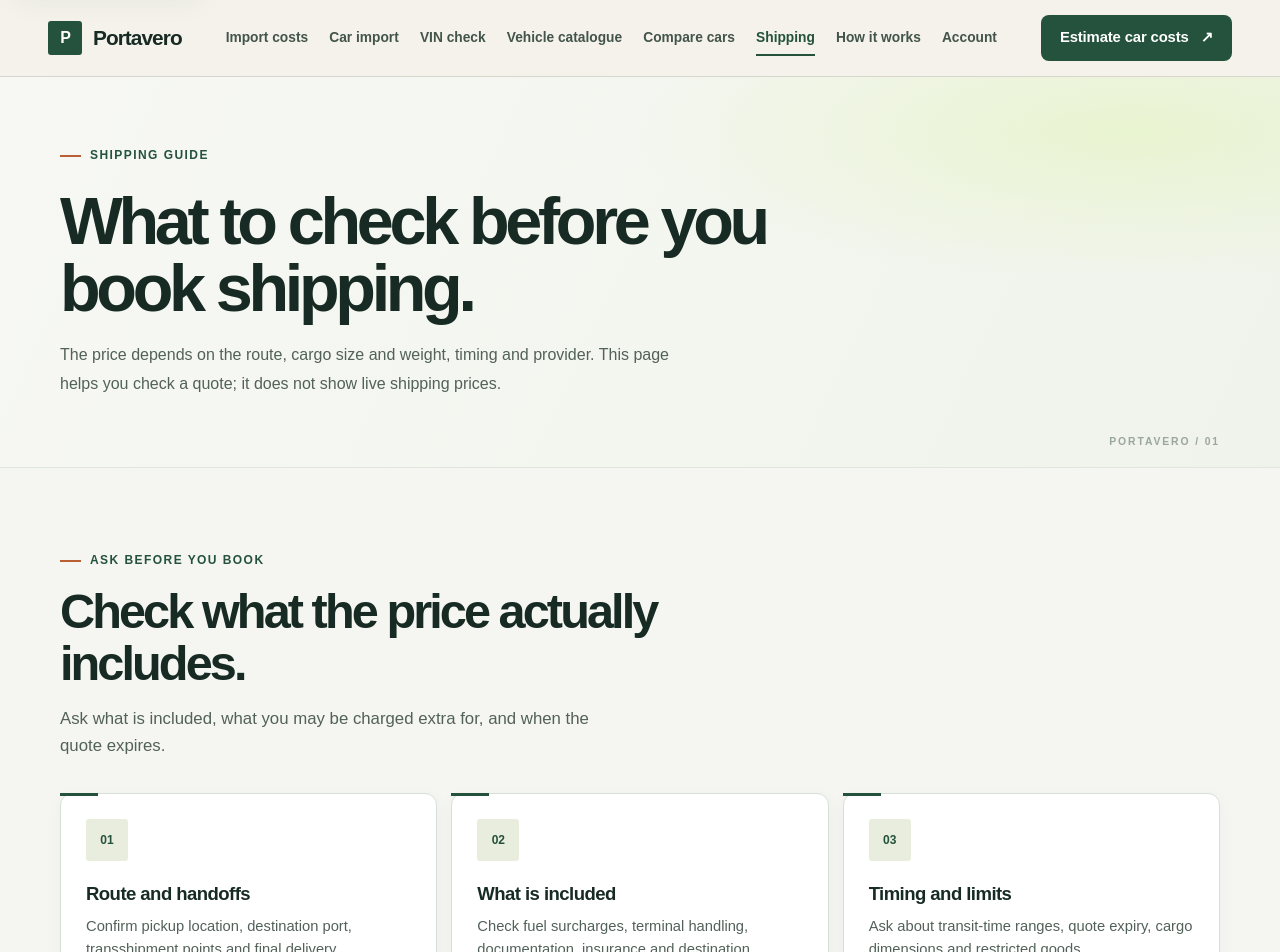
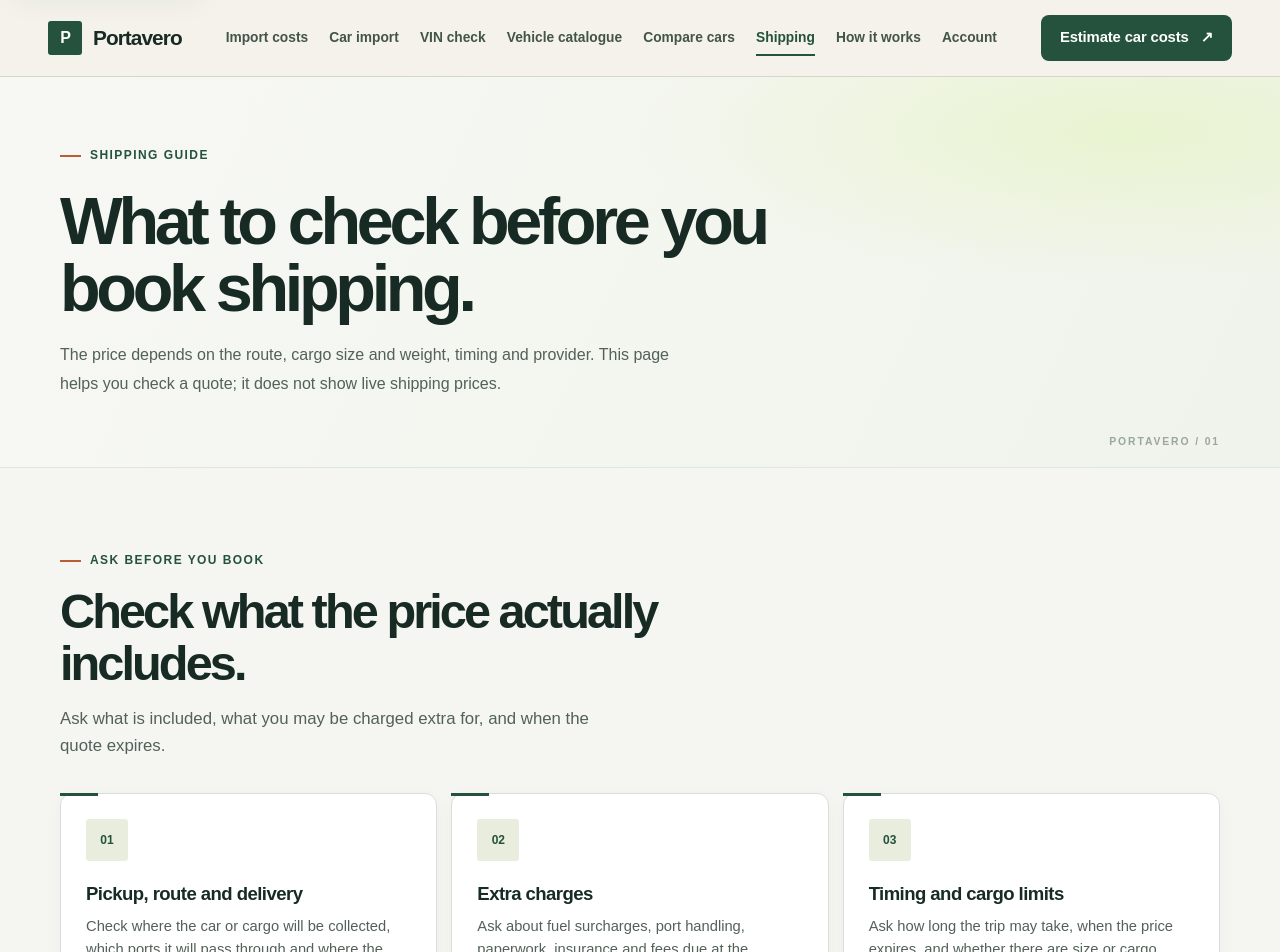
Before and after one commit to GIORGIO2032Q4E/portavero, a Next.js app: page /shipping in a window 1280 px wide. Shown: the top 952 px of the page. Built offline with nearby package versions, Linux system fonts and the light colour scheme; no server answers.

Commit message:
Polish page.tsx wording

```diff
--- a/src/app/shipping/page.tsx
+++ b/src/app/shipping/page.tsx
@@ -26,9 +26,9 @@ export default function ShippingPage() {
           </div>
           <div className="card-grid">
             {[
-              ["Route and handoffs", "Confirm pickup location, destination port, transshipment points and final delivery."],
-              ["What is included", "Check fuel surcharges, terminal handling, documentation, insurance and destination charges."],
-              ["Timing and limits", "Ask about transit-time ranges, quote expiry, cargo dimensions and restricted goods."]
+              ["Pickup, route and delivery", "Check where the car or cargo will be collected, which ports it will pass through and where the journey ends."],
+              ["Extra charges", "Ask about fuel surcharges, port handling, paperwork, insurance and fees due at the destination."],
+              ["Timing and cargo limits", "Ask how long the trip may take, when the price expires, and whether there are size or cargo restrictions."]
             ].map(([title, description], index) => (
               <article className="feature-card" key={title}>
                 <span className="feature-icon">0{index + 1}</span>
```
